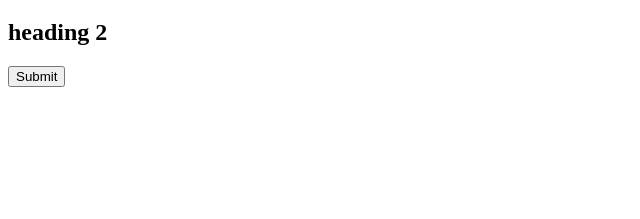
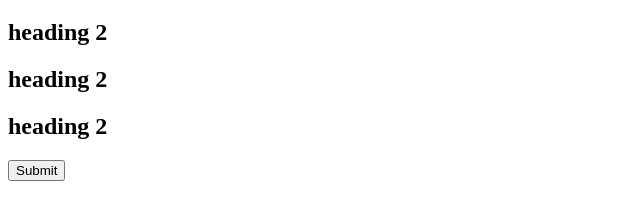
Before and after one commit to Smridhi-Gupta/Web-Dev, a plain HTML site: page Demo site/javascript/variable.html in a window 1280 px wide. Shown: the part 95-314 px from the top of the page, without its empty margins (0-640 px from the left). Drawn offline with Linux system fonts and the light colour scheme.

Commit message:
sample file edit

```diff
--- a/Demo site/javascript/variable.html
+++ b/Demo site/javascript/variable.html
@@ -9,6 +9,8 @@
 <body>
     <p id="demo">hello</p>
     <h1 class="d1">heading</h1>
+    <h2>heading 2</h2>
+    <h2>heading 2</h2>
     <h2>heading 2</h2>
     <script>
 
```
Also changed, not shown: Demo site/javascript/sample.html (added).
